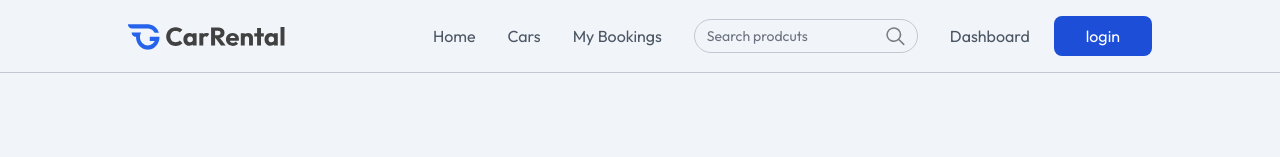
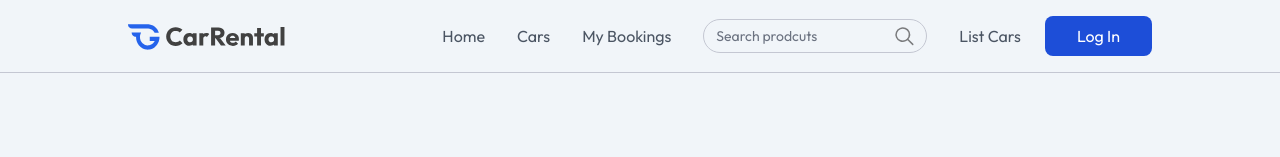
Before and after one commit to outgoingrudra/Car, a React (Vite) app in the folder frontend/: page / in a window 1280 px wide. Shown: the top 157 px of the page. Built offline with nearby package versions, Linux system fonts and the light colour scheme; no server answers.

Commit message:
Changes made

```diff
--- a/frontend/src/Components/Navbar.jsx
+++ b/frontend/src/Components/Navbar.jsx
@@ -1,13 +1,35 @@
 import React, { useState } from 'react'
 import {assets, menuLinks} from "../assets/assets"
 import {Link, useLocation, useNavigate} from "react-router-dom"
+import {useAppContext} from "../Context/AppContext"
+import toast from 'react-hot-toast'
 
-export default function Navbar({setShowLogin}) {
+export default function Navbar() {
+  const {setShowLogin,user,logout , isOwner , setIsOwner , axios } = useAppContext
 
   const location =  useLocation()
   const [open,setOpen] =  useState(false)
 
   const navigate =  useNavigate()
+  const changeRole = async()=>{
+    try {
+    const {data} =  await axios.post("/api/owner/change-role")
+    if(data.success)
+    {
+      setIsOwner(true)
+      toast.success(data.message)
+    }
+    else{
+      toast.error(data.message)
+      console.log("error in Navbar file");
+
+    }
+    } catch (error) {
+      toast.error(error.message)
+      console.log("error in Navbar file");
+
+    }
+  }
 
   return (
     <div className={`flex items-center justify-between px-6 md:px-16 lg:px-24 xl:px-32 py-4 text-gray-600 border-b border-borderColor relative transition-all
@@ -41,8 +63,8 @@ export default function Navbar({setShowLogin}) {
 
 
        <div className="flex w-full sm:w-auto max-sm:flex-col items-start sm:items-center gap-4 sm:gap-6">
-        <button onClick={()=>navigate("/owner")} className='cursor-pointer w-full sm:w-auto text-left sm:text-center'>Dashboard</button>
-        <button onClick={()=>setShowLogin(true)} className='cursor-pointer px-8 py-2 w-full sm:w-auto bg-blue-700 hover:bg-blue-500 transition-all text-white rounded-lg'>login</button>
+        <button onClick={()=>{isOwner ? navigate("/owner") : changeRole}} className='cursor-pointer w-full sm:w-auto text-left sm:text-center'>{isOwner ? "Dashboard" : "List Cars"}</button>
+        <button onClick={()=>{user ? logout() : setShowLogin(true)}} className='cursor-pointer px-8 py-2 w-full sm:w-auto bg-blue-700 hover:bg-blue-500 transition-all text-white rounded-lg'>{user ? "Log Out":"Log In"}</button>
        </div>
 
       </div>
```
